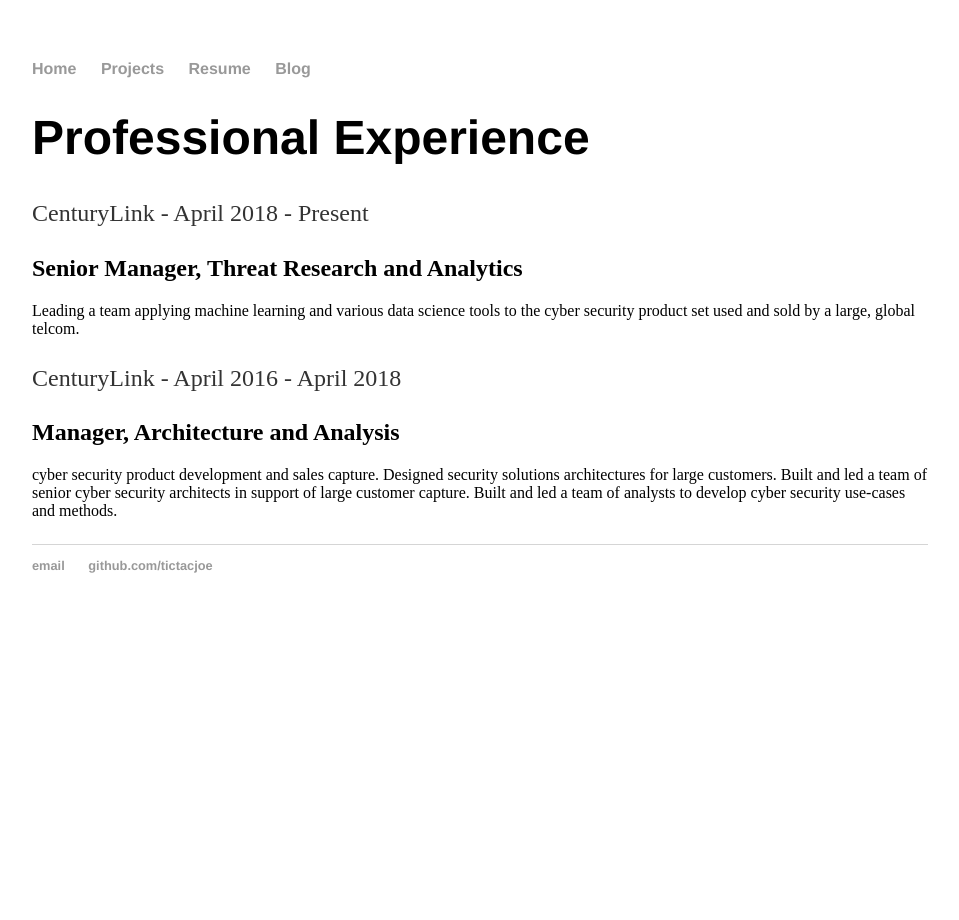
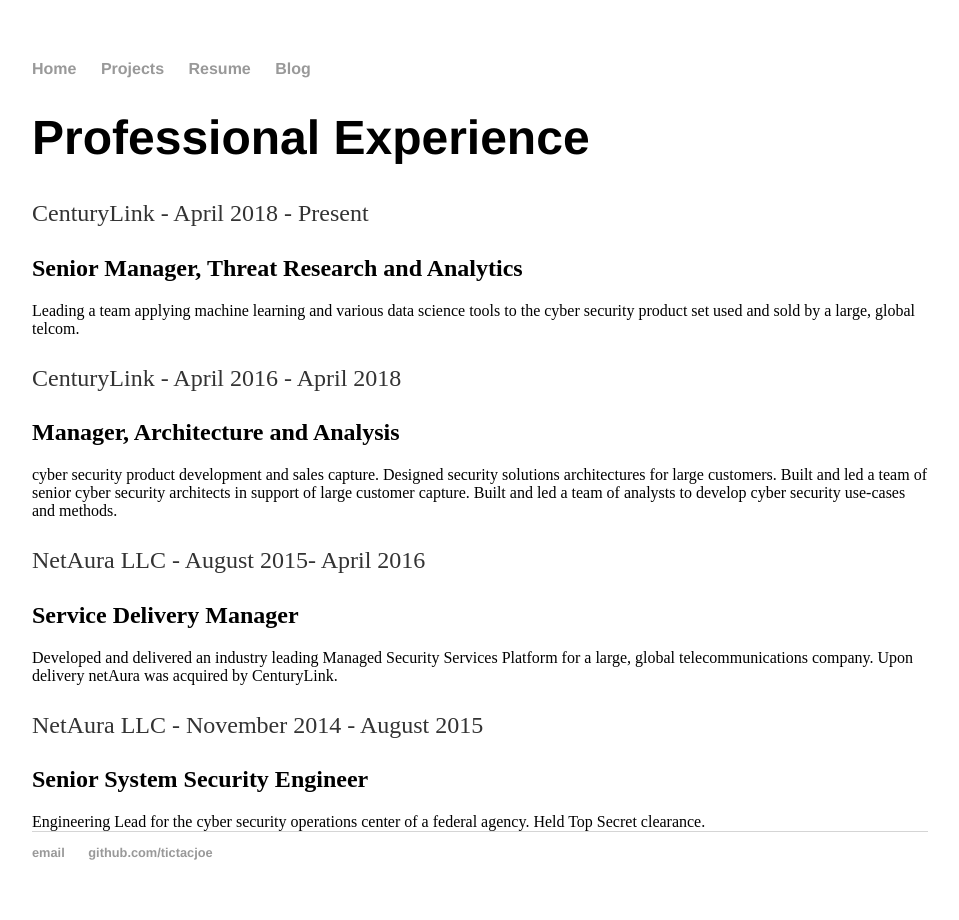
Before and after one commit to tictacjoe/tictacjoe.github.io, a Jekyll site: the page resume.html, which Jekyll copies as it is, in a window 1280 px wide. Shown: the whole page, without its empty margins (160-1119 px from the left). Built offline with Jekyll 4.4.1, drawn with Linux system fonts in a browser that asks for light colours.

Commit message:
Update resume.html

```diff
--- a/resume.html
+++ b/resume.html
@@ -26,7 +26,13 @@
 			Designed security solutions architectures for large customers. Built and led a team of senior cyber security architects in support
 			of large customer capture. Built and led a team of analysts to develop cyber security use-cases and methods.</p>
 
+                        <p>NetAura LLC - August 2015- April 2016
+			<h2>Service Delivery Manager </h2> Developed and delivered an industry leading Managed Security Services
+		        Platform for a large, global telecommunications company. Upon delivery netAura was acquired by CenturyLink.
 
+		       <p>NetAura LLC - November 2014 - August 2015
+			<h2>Senior System Security Engineer </h2> Engineering Lead for the cyber security operations center of a federal agency.
+		       Held Top Secret clearance.
 
 					<!---My last few roles have been about developing and leading teams of Security Architects,
 					Security Engineers, Developers, and Data Scientists in the developement of managed security services
```
